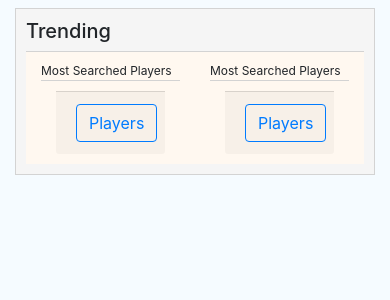
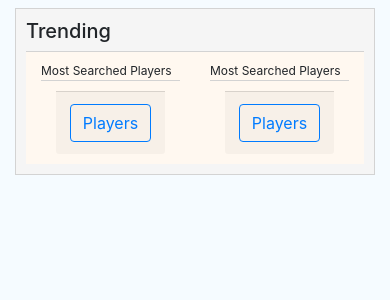
Before and after one commit to RippyTheGator/statsy, a Django app: template blog/templates/blog/home.html in a window 390 px wide. Shown: the part 57-357 px from the top of the page. Run offline with Django 3.2, Linux system fonts and the light colour scheme; the template is opened without the code that fills it, so the values that code supplies are empty; some libraries are stand-ins or nearby versions.

Commit message:
trying to get button to center on mobile

```diff
--- a/stats/templates/stats/index.html
+++ b/stats/templates/stats/index.html
@@ -71,7 +71,7 @@
                                     <a href="{% url 'player_info' pk=player.pk first_name=player.first_name last_name=player.last_name %}">{{ player.full_name }}</a><br>
                                 {% endfor %}
 
-                                <div class="card-footer">
+                                <div class="card-footer d-flex justify-content-center">
                                  <a href="#" class="btn btn-outline-primary">Players</a>
                                 </div>
                     </div>
@@ -84,7 +84,7 @@
 
                                    <a href="{% url 'player_info' pk=player.pk first_name=player.first_name last_name=player.last_name %}">{{ player.full_name }}</a><br>
                                {% endfor %}
-                          <div class="card-footer">
+                          <div class="card-footer d-flex justify-content-center">
                            <a href="#" class="btn btn-outline-primary">Players</a>
                           </div>
                        </div>
```
